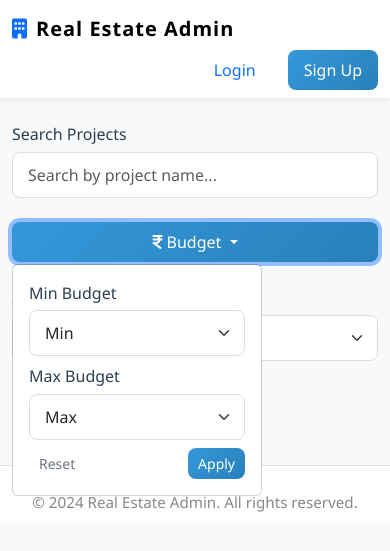
After one commit to Harshal-18/real-estate-admin, a Flask app: template app/templates/admin/home.html in a window 390 px wide, after a click on "Budget". The commit adds this page. Shown: the top 551 px of the page. Run offline with Flask 3, Linux system fonts and the light colour scheme; the template is opened without the code that fills it: values that come from a table or form of the project are taken from there, others are empty; parts of the project's set-up code (start-up, migrations or seed data) failed here and were passed over.

Commit message:
completely added the home page

```diff
--- a/app/templates/admin/base.html
+++ b/app/templates/admin/base.html
@@ -14,7 +14,7 @@
         <!-- Sidebar -->
         <nav class="sidebar">
             <div class="sidebar-header">
-                <h3><i class="fas fa-building"></i> Real Estate Admin</h3>
+                <h3><a href="{{ url_for('admin.home') }}" style="color:inherit; text-decoration:none;"><i class="fas fa-building"></i> Real Estate Admin</a></h3>
             </div>
             <ul class="sidebar-nav">
                 <li class="nav-item">
--- /dev/null
+++ b/app/templates/admin/home.html
@@ -0,0 +1,338 @@
+<!DOCTYPE html>
+<html lang="en">
+<head>
+    <meta charset="UTF-8">
+    <meta name="viewport" content="width=device-width, initial-scale=1.0">
+    <title>Real Estate Admin Home</title>
+    <link href="https://cdnjs.cloudflare.com/ajax/libs/font-awesome/6.0.0/css/all.min.css" rel="stylesheet">
+    <link href="https://cdn.jsdelivr.net/npm/bootstrap@5.3.0/dist/css/bootstrap.min.css" rel="stylesheet">
+    <link href="{{ url_for('static', filename='css/admin.css') }}" rel="stylesheet">
+    <style>
+        body { background: #f8f9fa; }
+        .project-card {
+            border-radius: 1.25rem !important;
+            overflow: hidden;
+            min-height: 450px;
+            box-shadow: 0 2px 12px rgba(0,0,0,0.10);
+            transition: box-shadow 0.3s cubic-bezier(.4,0,.2,1), transform 0.2s cubic-bezier(.4,0,.2,1);
+            background: #fff;
+        }
+        .project-image-wrap {
+            background: #eee;
+            overflow: hidden;
+        }
+        .project-img {
+            width: 100%;
+            aspect-ratio: 16/9;
+            object-fit: cover;
+            border-radius: 1.25rem 1.25rem 0 0;
+            transition: transform 0.3s cubic-bezier(.4,0,.2,1), filter 0.3s cubic-bezier(.4,0,.2,1);
+            display: block;
+        }
+        .project-overlay {
+            left: 0;
+            right: 0;
+            bottom: 0;
+            z-index: 2;
+        }
+        .project-card .card-body {
+            border-radius: 0 0 1.25rem 1.25rem;
+        }
+        .project-card .badge {
+            font-size: 1rem;
+            border-radius: 1rem;
+        }
+        .card-footer .btn { margin-right: 0.25rem; }
+        .filter-bar .form-label { font-weight: 500; }
+        .filter-bar .form-control, .filter-bar .form-select, .filter-bar .input-group-text {
+            min-width: 0;
+        }
+        .navbar-brand { font-weight: 600; letter-spacing: 1px; }
+        .footer { margin-top: 3rem; padding: 1.5rem 0 0.5rem 0; color: #888; text-align: center; font-size: 0.95rem; }
+        .container.pb-4 {
+            max-width: 1400px;
+        }
+        .compare-btn {
+            /* Use Bootstrap primary button styling for consistency */
+            border: none;
+            transition: background 0.2s;
+        }
+        .project-card:hover {
+            box-shadow: 0 8px 32px rgba(37,99,235,0.18), 0 2px 12px rgba(0,0,0,0.12);
+            transform: translateY(-4px) scale(1.02);
+        }
+        .project-card:hover .project-img {
+            transform: scale(1.05);
+            filter: brightness(0.92) saturate(1.1);
+        }
+        .project-card:hover .compare-btn {
+            background: #1741a6 !important;
+            color: #fff !important;
+        }
+        @media (max-width: 767.98px) {
+            .project-img { aspect-ratio: 16/10; }
+            .project-card { min-height: 260px; }
+            .filter-bar .row { flex-direction: column; }
+            .filter-bar .col-12 { width: 100%; max-width: 100%; }
+            .filter-bar .input-group { flex-direction: row; }
+            .filter-bar .form-control, .filter-bar .form-select { width: 100%; }
+            .filter-bar .input-group-text { width: auto; }
+            .filter-bar .form-label { margin-bottom: 0.25rem; }
+            .filter-bar .col-12 { margin-bottom: 0.5rem; }
+        }
+    </style>
+</head>
+<body>
+    <!-- Top Navbar -->
+    <nav class="navbar navbar-expand-lg navbar-light bg-white shadow-sm mb-4">
+        <div class="container">
+            <a class="navbar-brand d-flex align-items-center" href="{{ url_for('admin.home') }}">
+                <i class="fas fa-building me-2 text-primary"></i> Real Estate Admin
+            </a>
+            <div class="ms-auto d-flex align-items-center gap-2">
+                {% if session.get('user_name') %}
+                    <a href="{{ url_for('admin.dashboard') }}" class="btn btn-primary me-3">Add Information</a>
+                    <div class="dropdown">
+                        <a href="#" class="dropdown-toggle d-flex align-items-center" id="userDropdown" data-bs-toggle="dropdown" aria-expanded="false" style="text-decoration:none;">
+                            <span>{{ session['user_name'] }}</span>
+                            <i class="fas fa-user-circle ms-2"></i>
+                        </a>
+                        <ul class="dropdown-menu dropdown-menu-end" aria-labelledby="userDropdown">
+                            <li><a class="dropdown-item" href="{{ url_for('auth.logout') }}">Logout</a></li>
+                        </ul>
+                    </div>
+                {% else %}
+                    <a href="{{ url_for('auth.login') }}" class="btn btn-outline-primary me-2">Login</a>
+                    <a href="{{ url_for('auth.signup') }}" class="btn btn-primary">Sign Up</a>
+                {% endif %}
+            </div>
+        </div>
+    </nav>
+    <div class="container pb-4">
+        <!-- Search and Filter Bar -->
+        <form method="GET" action="{{ url_for('admin.home') }}" class="filter-bar mb-4">
+            <div class="row g-3 align-items-end flex-wrap">
+                <div class="col-12 col-md-4">
+                    <label for="search" class="form-label">Search Projects</label>
+                    <input type="text" class="form-control" id="search" name="search" value="{{ search }}" placeholder="Search by project name...">
+                </div>
+                <div class="col-12 col-md-4">
+                  <div class="dropdown w-100">
+                    <button class="btn btn-primary dropdown-toggle w-100" type="button" id="budgetDropdown" data-bs-toggle="dropdown" aria-expanded="false" style="color:#fff;">
+                      <i class="fa fa-inr"></i> Budget
+                    </button>
+                    <div class="dropdown-menu p-3" style="min-width: 250px;">
+                      <div class="mb-2">
+                        <label for="min_budget" class="form-label">Min Budget</label>
+                        <select class="form-select" id="min_budget" name="min_budget">
+                          <option value="">Min</option>
+                          <option value="5000000" {% if request.args.get('min_budget') == '5000000' %}selected{% endif %}>50 Lakh</option>
+                          <option value="10000000" {% if request.args.get('min_budget') == '10000000' %}selected{% endif %}>1 Cr</option>
+                          <option value="15000000" {% if request.args.get('min_budget') == '15000000' %}selected{% endif %}>1.5 Cr</option>
+                          <option value="20000000" {% if request.args.get('min_budget') == '20000000' %}selected{% endif %}>2 Cr</option>
+                          <option value="50000000" {% if request.args.get('min_budget') == '50000000' %}selected{% endif %}>5 Cr</option>
+                        </select>
+                      </div>
+                      <div class="mb-2">
+                        <label for="max_budget" class="form-label">Max Budget</label>
+                        <select class="form-select" id="max_budget" name="max_budget">
+                          <option value="">Max</option>
+                          <option value="10000000" {% if request.args.get('max_budget') == '10000000' %}selected{% endif %}>1 Cr</option>
+                          <option value="15000000" {% if request.args.get('max_budget') == '15000000' %}selected{% endif %}>1.5 Cr</option>
+                          <option value="20000000" {% if request.args.get('max_budget') == '20000000' %}selected{% endif %}>2 Cr</option>
+                          <option value="50000000" {% if request.args.get('max_budget') == '50000000' %}selected{% endif %}>5 Cr</option>
+                        </select>
+                      </div>
+                      <div class="d-flex justify-content-between">
+                        <button type="button" class="btn btn-outline-secondary btn-sm" onclick="resetBudget()">Reset</button>
+                        <button type="submit" class="btn btn-primary btn-sm">Apply</button>
+                      </div>
+                    </div>
+                  </div>
+                </div>
+                <div class="col-12 col-md-4">
+                    <label for="status" class="form-label">Status</label>
+                    <select class="form-select" name="status" id="status">
+                        <option value="">All</option>
+                        <option value="active" {% if request.args.get('status') == 'active' %}selected{% endif %}>Active</option>
+                        <option value="pending" {% if request.args.get('status') == 'pending' %}selected{% endif %}>Pending</option>
+                        <option value="completed" {% if request.args.get('status') == 'completed' %}selected{% endif %}>Completed</option>
+                        <option value="under_construction" {% if request.args.get('status') == 'under_construction' %}selected{% endif %}>Under Construction</option>
+                        <option value="ready_to_move" {% if request.args.get('status') == 'ready_to_move' %}selected{% endif %}>Ready to Move</option>
+                    </select>
+                </div>
+            </div>
+        </form>
+        <!-- Project Card Grid -->
+        <div class="row g-4 justify-content-center">
+            {% for project in projects.items %}
+            <div class="col-12 col-md-6 d-flex justify-content-center">
+                <div class="card project-card shadow-sm border-0 rounded-4 overflow-hidden position-relative w-100" style="max-width: 650px;">
+                    <div class="project-image-wrap position-relative">
+                        {% set cover_media = project.media | selectattr('media_type', 'equalto', 'image') | list %}
+                        {% if cover_media and cover_media[0].media_url %}
+                          {% set img_url = cover_media[0].media_url %}
+                          {% set final_img_url = img_url if img_url.startswith('http') else url_for('static', filename=img_url) %}
+                          <img src="{{ final_img_url }}" class="w-100 d-block project-img" alt="{{ project.name }}">
+                        {% else %}
+                          <img src="{{ url_for('static', filename='img/default_project.jpg') }}" class="w-100 d-block project-img" alt="{{ project.name }}">
+                        {% endif %}
+                        <!-- Compare/Share/Fav buttons -->
+                        <div class="position-absolute top-0 end-0 m-3 z-2">
+                            <button class="btn btn-primary shadow-lg px-4 py-2 d-flex align-items-center gap-2 compare-btn" style="font-size:1.1rem; border-radius:2rem; font-weight:500; box-shadow:0 2px 12px rgba(0,0,0,0.10); color:#fff;">
+                                <i class="fa-solid fa-code-compare text-white"></i>
+                                Click To Compare
+                            </button>
+                        </div>
+                        <!-- Overlay: Name and Price -->
+                        <div class="project-overlay position-absolute bottom-0 start-0 w-100 d-flex justify-content-between align-items-end p-3" style="background: linear-gradient(0deg, rgba(0,0,0,0.7) 70%, rgba(0,0,0,0.1) 100%);">
+                            <span class="text-white fs-4 fw-bold">{{ project.name }}</span>
+                            <span class="text-white fs-5 fw-semibold">
+                                {% if project.min_price and project.max_price %}
+                                    ₹{{ '%.2f' % (project.min_price/10000000) }} Cr - ₹{{ '%.2f' % (project.max_price/10000000) }} Cr
+                                {% elif project.min_price %}
+                                    ₹{{ '{:,.2f}'.format(project.min_price) }}
+                                {% elif project.max_price %}
+                                    ₹{{ '{:,.2f}'.format(project.max_price) }}
+                                {% else %}
+                                    N/A
+                                {% endif %}
+                            </span>
+                        </div>
+                    </div>
+                    <div class="card-body bg-white p-3">
+                        <div class="row g-2 align-items-center mb-2">
+                            <div class="col-12 col-md-7 d-flex align-items-center gap-2">
+                                <i class="fa-solid fa-location-dot text-primary"></i>
+                                <span>{{ project.locality.name if project.locality else '' }}, {{ project.city.name if project.city else '' }}</span>
+                            </div>
+                            <div class="col-12 col-md-5 d-flex align-items-center gap-2">
+                                <i class="fa-solid fa-calendar-days text-primary"></i>
+                                <span>{{ project.possession_date.strftime('%b %Y') if project.possession_date else 'N/A' }}</span>
+                            </div>
+                        </div>
+                        <div class="row g-2 align-items-center">
+                            <div class="col-12 col-md-7 d-flex align-items-center gap-2">
+                                <i class="fa-solid fa-house text-primary"></i>
+                                <span>
+                                    {% for ut in project.unit_types %}
+                                        {{ ut.type_name }}{% if not loop.last %} &amp; {% endif %}
+                                    {% endfor %}
+                                </span>
+                            </div>
+                            <div class="col-12 col-md-5 d-flex align-items-center gap-2">
+                                <i class="fa-solid fa-ruler-combined text-primary"></i>
+                                <span>
+                                    {% set min_area = project.unit_types|map(attribute='carpet_area')|select('string')|map('float')|min if project.unit_types else None %}
+                                    {% set max_area = project.unit_types|map(attribute='carpet_area')|select('string')|map('float')|max if project.unit_types else None %}
+                                    {{ min_area|int if min_area else 'N/A' }} - {{ max_area|int if max_area else 'N/A' }} sqft
+                                </span>
+                            </div>
+                        </div>
+                    </div>
+                </div>
+            </div>
+            {% endfor %}
+        </div>
+        <!-- Pagination -->
+        <div class="mt-4">
+            {% if projects.pages > 1 %}
+            <nav>
+                <ul class="pagination justify-content-center">
+                    {% if projects.has_prev %}
+                    <li class="page-item">
+                        <a class="page-link" href="{{ url_for('admin.home', page=projects.prev_num, search=search) }}">Previous</a>
+                    </li>
+                    {% endif %}
+                    {% for page_num in projects.iter_pages() %}
+                    <li class="page-item {% if page_num == projects.page %}active{% endif %}">
+                        <a class="page-link" href="{{ url_for('admin.home', page=page_num, search=search) }}">{{ page_num }}</a>
+                    </li>
+                    {% endfor %}
+                    {% if projects.has_next %}
+                    <li class="page-item">
+                        <a class="page-link" href="{{ url_for('admin.home', page=projects.next_num, search=search) }}">Next</a>
+                    </li>
+                    {% endif %}
+                </ul>
+            </nav>
+            {% endif %}
+        </div>
+    </div>
+    <footer class="footer bg-white border-top mt-5">
+        <div class="container">
+            &copy; {{ 2024 }} Real Estate Admin. All rights reserved.
+        </div>
+    </footer>
+    <script src="https://cdn.jsdelivr.net/npm/bootstrap@5.3.0/dist/js/bootstrap.bundle.min.js"></script>
+    <script src="https://code.jquery.com/jquery-3.6.0.min.js"></script>
+    <script>
+        $(document).ready(function() {
+            // AJAX for dropdowns and number fields (status, budget)
+            $('.filter-bar select, .filter-bar input[type="number"]').on('change', function() {
+                var form = $(this).closest('form');
+                var url = form.attr('action');
+                var data = form.serialize();
+                $.get(url, data, function(response) {
+                    var newGrid = $(response).find('.row.g-4.justify-content-center').html();
+                    $('.row.g-4.justify-content-center').html(newGrid);
+                });
+            });
+            // AJAX search for search bar
+            let debounceTimer;
+            $('#search').on('input', function() {
+                clearTimeout(debounceTimer);
+                var searchVal = $(this).val();
+                var form = $(this).closest('form');
+                var url = form.attr('action');
+                var data = form.serialize();
+                debounceTimer = setTimeout(function() {
+                    $.get(url, data, function(response) {
+                        // Replace the project card grid only
+                        var newGrid = $(response).find('.row.g-4.justify-content-center').html();
+                        $('.row.g-4.justify-content-center').html(newGrid);
+                    });
+                }, 350);
+            });
+        });
+    </script>
+    <script>
+    $(document).ready(function() {
+      // Prevent dropdown from closing on select change
+      $('.dropdown-menu select').on('click', function(e) { e.stopPropagation(); });
+
+      // Handle Apply button
+      $('.dropdown-menu .btn-primary').on('click', function(e) {
+        e.preventDefault();
+        var form = $(this).closest('form');
+        var url = form.attr('action');
+        var data = form.serialize();
+        $.get(url, data, function(response) {
+          var newGrid = $(response).find('.row.g-4.justify-content-center').html();
+          $('.row.g-4.justify-content-center').html(newGrid);
+        });
+        // Close dropdown
+        $(this).closest('.dropdown-menu').removeClass('show');
+        $('#budgetDropdown').dropdown('toggle');
+      });
+
+      // Handle Reset button
+      $('.dropdown-menu .btn-outline-secondary').on('click', function(e) {
+        e.preventDefault();
+        $('#min_budget').val('');
+        $('#max_budget').val('');
+        var form = $(this).closest('form');
+        var url = form.attr('action');
+        var data = form.serialize();
+        $.get(url, data, function(response) {
+          var newGrid = $(response).find('.row.g-4.justify-content-center').html();
+          $('.row.g-4.justify-content-center').html(newGrid);
+        });
+        // Close dropdown
+        $(this).closest('.dropdown-menu').removeClass('show');
+        $('#budgetDropdown').dropdown('toggle');
+      });
+    });
+    </script>
+</body>
+</html>
```
Also changed, not shown: app/routers/admin.py (+22 -0 lines), app/templates/admin/amenities/index.html (+15 -10 lines), app/templates/admin/approvals/index.html (+15 -15 lines), app/templates/admin/media/index.html (+15 -10 lines), app/templates/admin/projects/index.html (+19 -0 lines), app/templates/admin/reviews/index.html (+15 -10 lines), app/static/uploads/Brigade_Insignia.webp (added), app/static/uploads/East_Park_Residences.webp (added), app/static/uploads/LDRP.png (deleted), app/static/uploads/Ldrp.jpg (deleted), app/static/uploads/Lodha_Haven.webp (added), app/static/uploads/Watermark.png (deleted), photos/Lodha Haven.webp (added).
